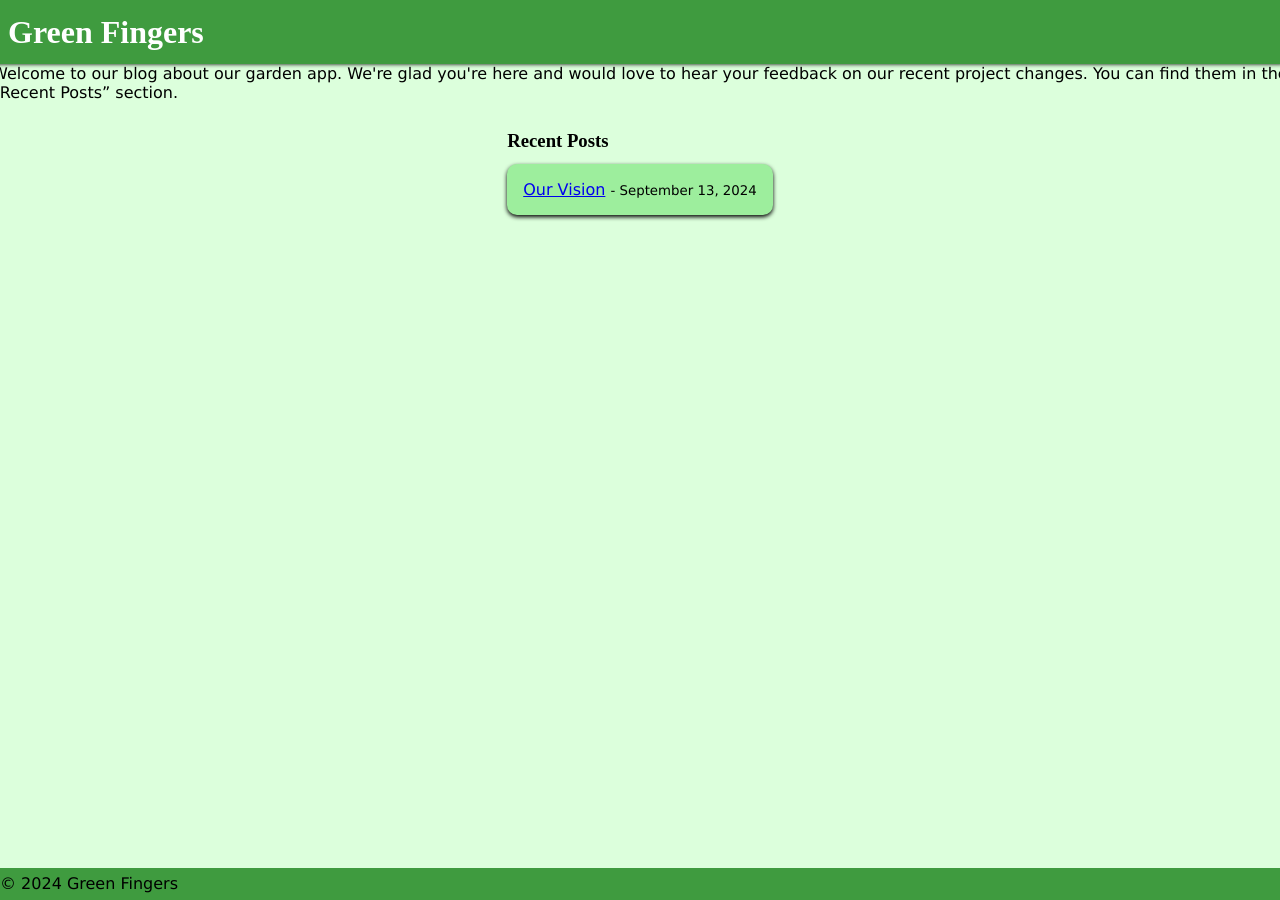
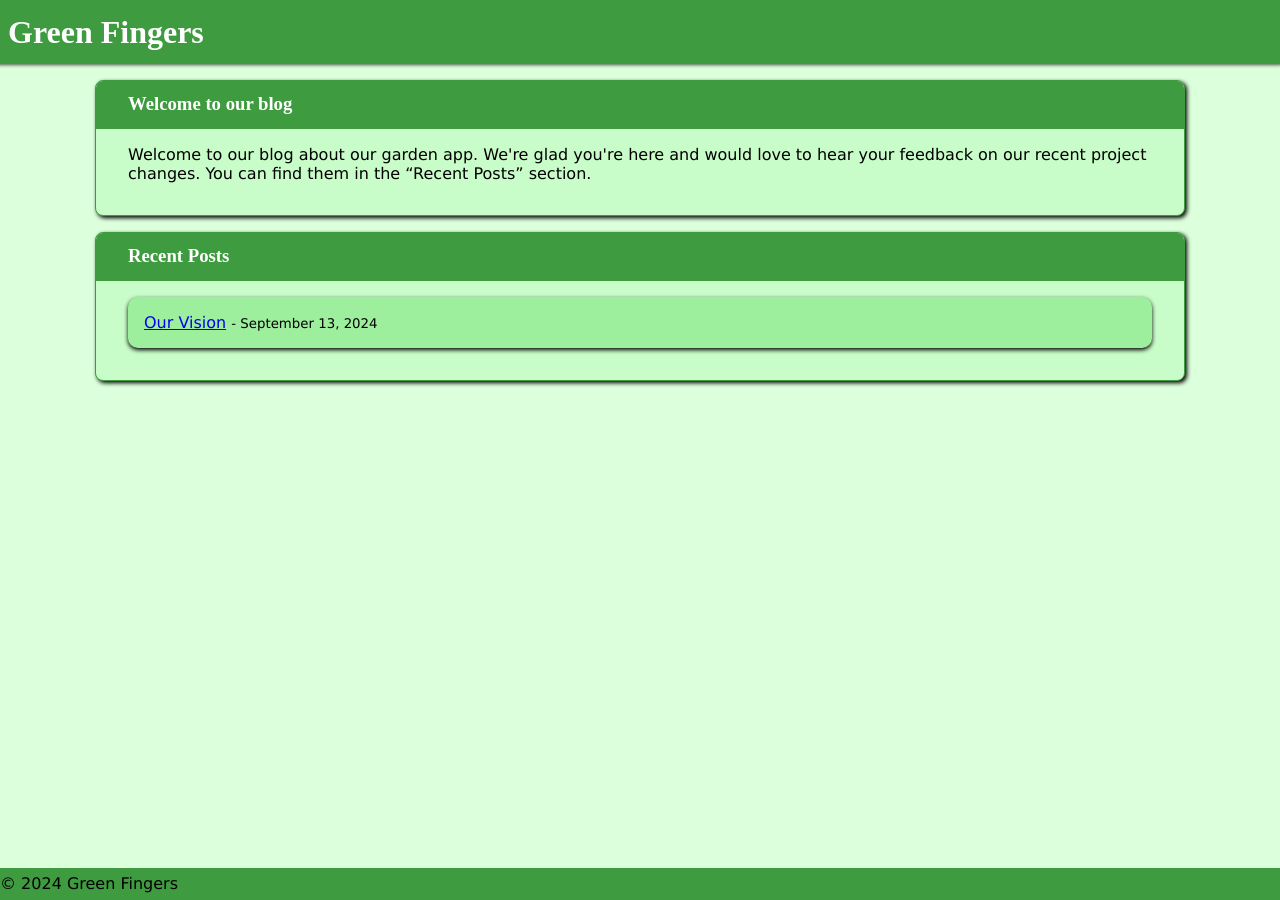
Before and after one commit to Green-Fingers-App/gardeningApp, a Jekyll site: the page built from docs/index.md, in a window 1280 px wide. Built offline with Jekyll 4.4.1, drawn with Linux system fonts in a browser that asks for light colours; some web fonts are replaced; comment, search, counter and statistics services are not loaded.

Commit message:
added the classes for css

```diff
--- a/docs/_layouts/default.html
+++ b/docs/_layouts/default.html
@@ -15,9 +15,12 @@
 <body>
   <header>
     <h1 class="page-title">{{ site.title }}</h1>
-    <p>{{ site.description }}</p>
   </header>
-  <main>
+    <div class="grass-container">
+      <h3>Welcome to our blog</h3>
+      <p>{{ site.description }}</p>
+    </div>
+  <main class="grass-container">
     {{ content }}
   </main>
 
```
